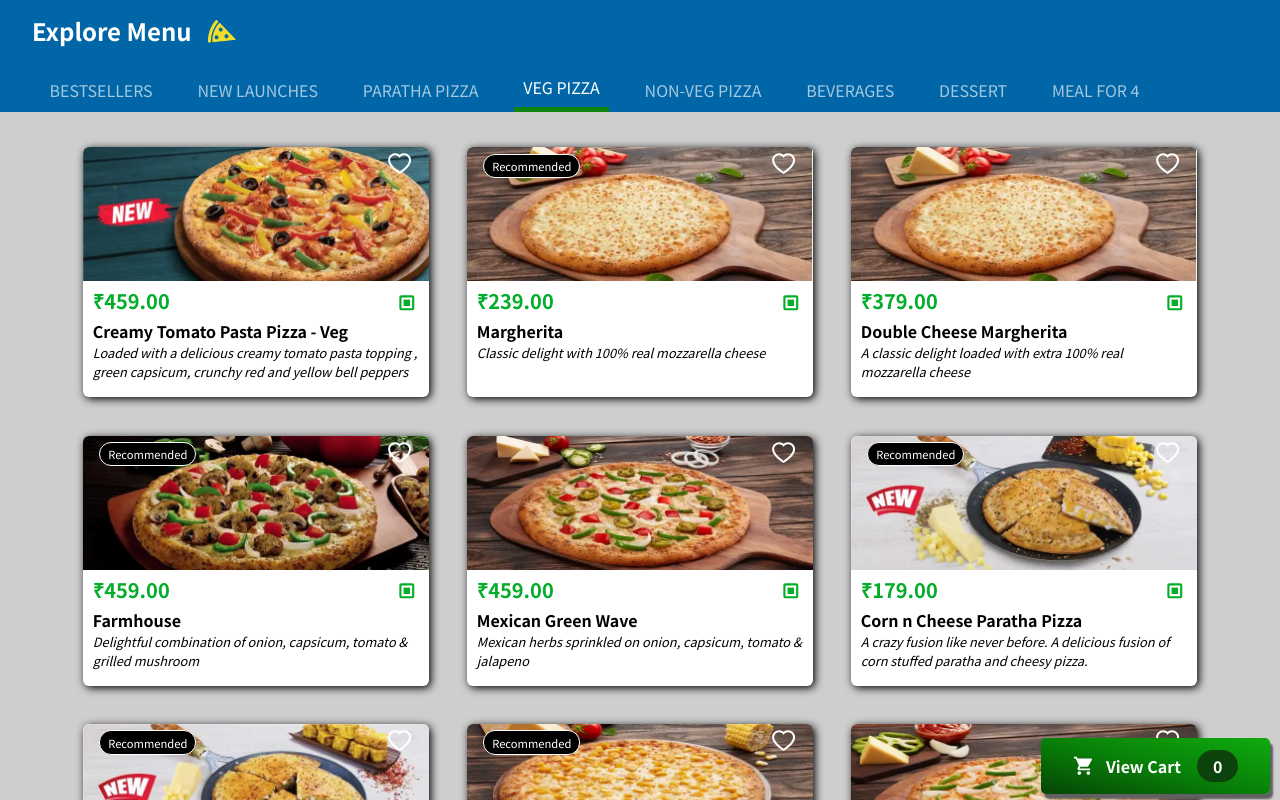
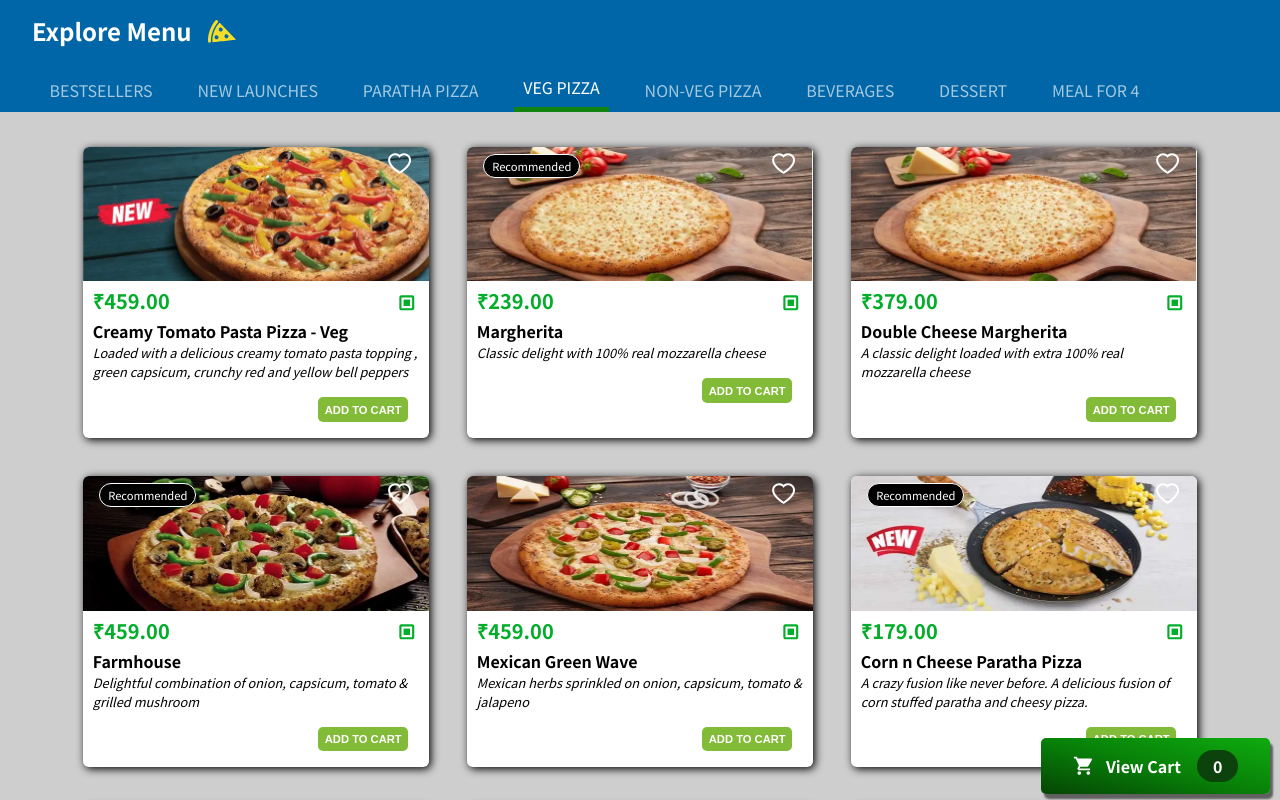
Before and after one commit to ash14ish/11-pizzaart, a React (Create React App) app: page /veg-pizza in a window 1280 px wide. Shown: the top 800 px of the page. Built offline with nearby package versions, Linux system fonts and the light colour scheme.

Commit message:
pizzaart

```diff
--- a/src/components/Meals/MealItem/MealItem.js
+++ b/src/components/Meals/MealItem/MealItem.js
@@ -8,27 +8,23 @@ import { mealsActions } from "../../../redux/mealsSlice";
 import { BiCheckboxSquare } from "react-icons/bi";
 import { AiOutlineHeart, AiFillHeart } from "react-icons/ai";
 
-import MealItemForm from "./MealItemForm";
+import MealItemCartButton from "./MealItemCartButton";
 
 const MealItem = props => {
   const price = `₹${props.meal.price.toFixed(2)}`;
 
   const dispatch = useDispatch();
-  const dispatchBookmark = useDispatch();
 
-  const bookmarkHandler = id => {
+  const bookmarkHandler = () => {
     dispatch(mealsActions.bookmarkStatus(props.meal.id));
   };
 
-  const addToCartHandler = amount => {
-    dispatch(
-      cartActions.addItem({
-        id: props.meal.id,
-        name: props.meal.name,
-        amount,
-        price: props.meal.price,
-      })
-    );
+  const cartItemRemoveHandler = id => {
+    dispatch(cartActions.removeItem(id));
+  };
+
+  const cartItemAddHandler = item => {
+    dispatch(cartActions.addItem({ ...item, amount: 1 }));
   };
 
   return (
@@ -65,6 +61,16 @@ const MealItem = props => {
 
         <h4>{props.meal.name}</h4>
         <p className={classes.description}>{props.meal.description}</p>
+
+        <MealItemCartButton
+          id={props.meal.id}
+          onRemove={() => {
+            cartItemRemoveHandler(props.meal.id);
+          }}
+          onAdd={() => {
+            cartItemAddHandler(props.meal);
+          }}
+        />
       </div>
     </li>
   );
--- a/src/components/Meals/MealItem/MealItem.module.css
+++ b/src/components/Meals/MealItem/MealItem.module.css
@@ -1,6 +1,6 @@
 .meal {
   display: flex;
-  justify-content: start;
+  justify-content: flex-start;
   margin: 1.2rem;
   padding-bottom: 1rem;
   background-color: rgb(255, 255, 255);
--- /dev/null
+++ b/src/components/Meals/MealItem/MealItemCartButton.js
@@ -0,0 +1,40 @@
+import classes from "./MealItemCartButton.module.css";
+import React from "react";
+import { useSelector } from "react-redux";
+
+import { BiPlus, BiMinus } from "react-icons/bi";
+import { RiDeleteBinLine } from "react-icons/ri";
+
+const MealItemCartButton = props => {
+  const updatedItem = useSelector(state => state.cart.items)?.find(
+    item => item.id === props.id
+  );
+
+  return (
+    <div className={classes.actions}>
+      {!updatedItem && (
+        <button onClick={props.onAdd} className={classes["actions-button"]}>
+          ADD TO CART
+        </button>
+      )}
+
+      {updatedItem && (
+        <div className={classes["actions-container"]}>
+          {updatedItem.amount !== 1 ? (
+            <BiMinus className={classes.icons} onClick={props.onRemove} />
+          ) : (
+            <RiDeleteBinLine
+              className={classes.icons}
+              onClick={props.onRemove}
+            />
+          )}
+
+          <span className={classes.amount}>{updatedItem.amount}</span>
+          <BiPlus className={classes.icons} onClick={props.onAdd} />
+        </div>
+      )}
+    </div>
+  );
+};
+
+export default MealItemCartButton;
--- /dev/null
+++ b/src/components/Meals/MealItem/MealItemCartButton.module.css
@@ -0,0 +1,21 @@
+.actions {
+  display: flex;
+  align-items: center;
+  justify-content: flex-end;
+  width: 7rem;
+  margin: 1rem 0.6rem 0 auto;
+  gap: 1rem;
+  justify-content: space-around;
+}
+
+.actions-button {
+  background-color: #82bb37;
+  color: white;
+  outline: none;
+  font-size: 0.7rem;
+  font-weight: bold;
+  border: 0px;
+  padding: 0.4rem;
+  border-radius: 5px;
+  cursor: pointer;
+}
--- a/src/components/Meals/MealItem/MealItemForm.js
+++ /dev/null
@@ -1,45 +0,0 @@
-import classes from "./MealItemForm.module.css";
-import Input from "../../UI/Input";
-import React, { useRef } from "react";
-import InputClasses from "../../UI/Input.module.css";
-
-const MealItemForm = props => {
-  const amountInputRef = useRef();
-
-  const submitHandler = e => {
-    e.preventDefault();
-
-    const enteredAmount = amountInputRef.current.value;
-    const enteredAmountNumber = +amountInputRef.current.value;
-
-    if (
-      enteredAmount.trim().length < 0 ||
-      enteredAmountNumber < 1 ||
-      enteredAmountNumber > 5
-    ) {
-      return;
-    }
-
-    props.onAddToCart(enteredAmountNumber);
-  };
-
-  return (
-    <form onSubmit={submitHandler} className={classes.form}>
-      <Input
-        ref={amountInputRef}
-        label="Amount"
-        class={InputClasses.input}
-        input={{
-          id: "amount_" + props.id,
-          type: "Number",
-          min: "1",
-          max: "5",
-          defaultValue: "1",
-        }}
-      />
-      <button>+ Add</button>
-    </form>
-  );
-};
-
-export default MealItemForm;
--- a/src/components/Meals/MealItem/MealItemForm.module.css
+++ /dev/null
@@ -1,46 +0,0 @@
-.form {
-  text-align: right;
-}
-
-.form button {
-  font: inherit;
-  cursor: pointer;
-  background-color: #8a2b06;
-  border: 1px solid #8a2b06;
-  color: white;
-  padding: 0.25rem 2rem;
-  border-radius: 20px;
-  font-weight: bold;
-}
-
-.form button:hover,
-.form button:active {
-  background-color: #641e03;
-  border-color: #641e03;
-}
-
-@media (max-width: 450px) {
-  .form {
-    margin-left: 2rem;
-  }
-
-  .form button {
-    padding: 0.2rem 1rem;
-    font-size: 0.8rem;
-  }
-
-  .form label {
-    font-size: 0.8rem;
-  }
-
-  .form input {
-    height: 1.3rem;
-  }
-}
-
-@media (max-width: 320px) {
-  .form button {
-    padding: 0.2rem 0.6rem;
-    width: 4rem;
-  }
-}
```
